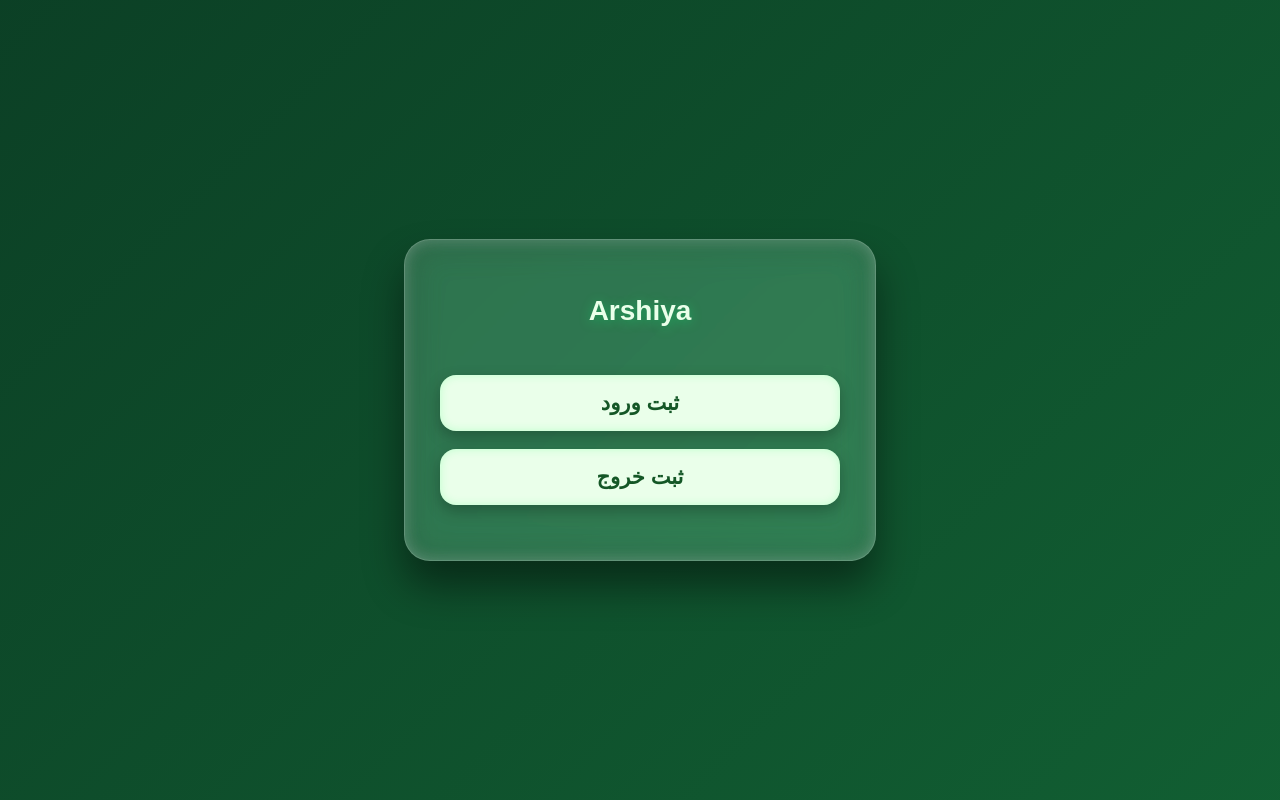
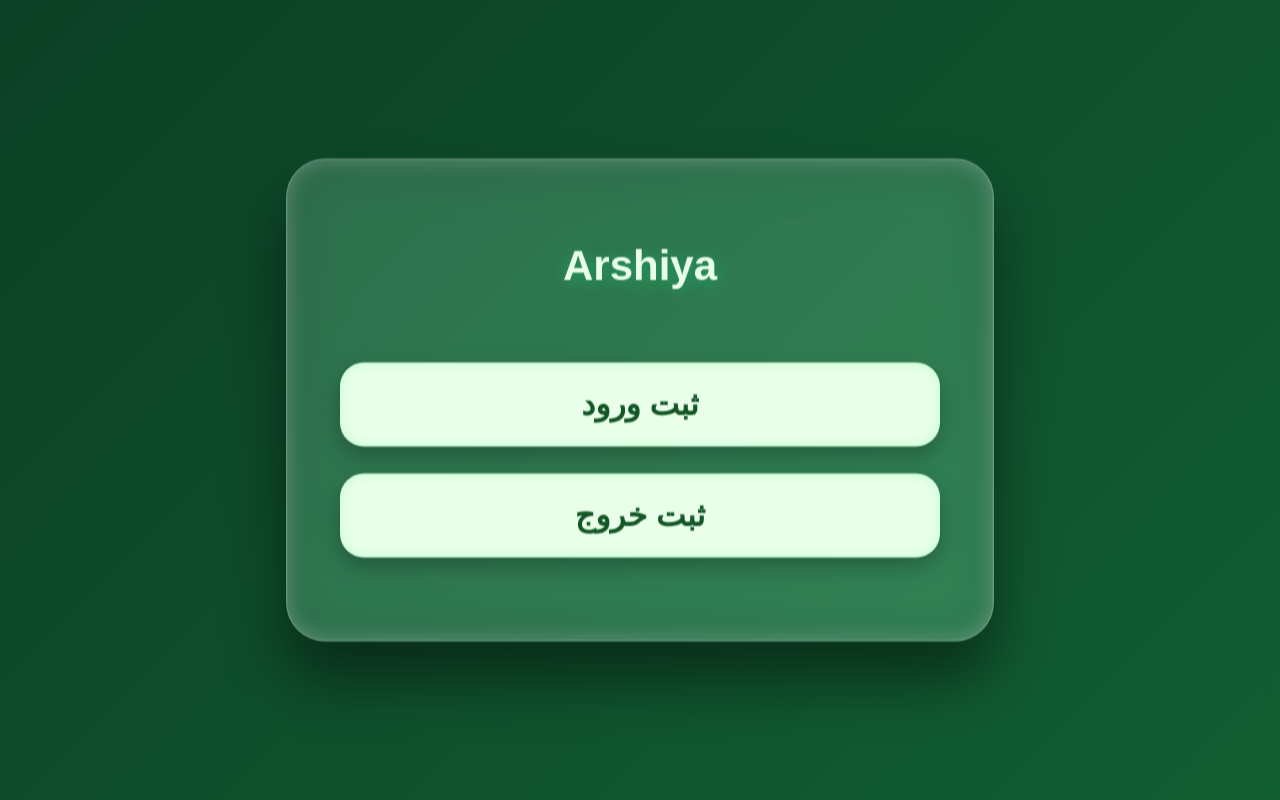
Before and after one commit to ubadbooy/mehrsam, a plain HTML site: page arshiya.html in a window 1280 px wide. Drawn offline with Linux system fonts and the light colour scheme; a web font is replaced by a local one.

Commit message:
Enhance container with scale transformation
Added a scale transformation to the container for a zoom effect.

```diff
--- a/arshiya.html
+++ b/arshiya.html
@@ -58,6 +58,7 @@
             position: relative;
             overflow: hidden;
             animation: fadeIn 0.9s ease;
+            transform: scale(1.5)
         }
 
         /* افکت نور اسلاید */
```
